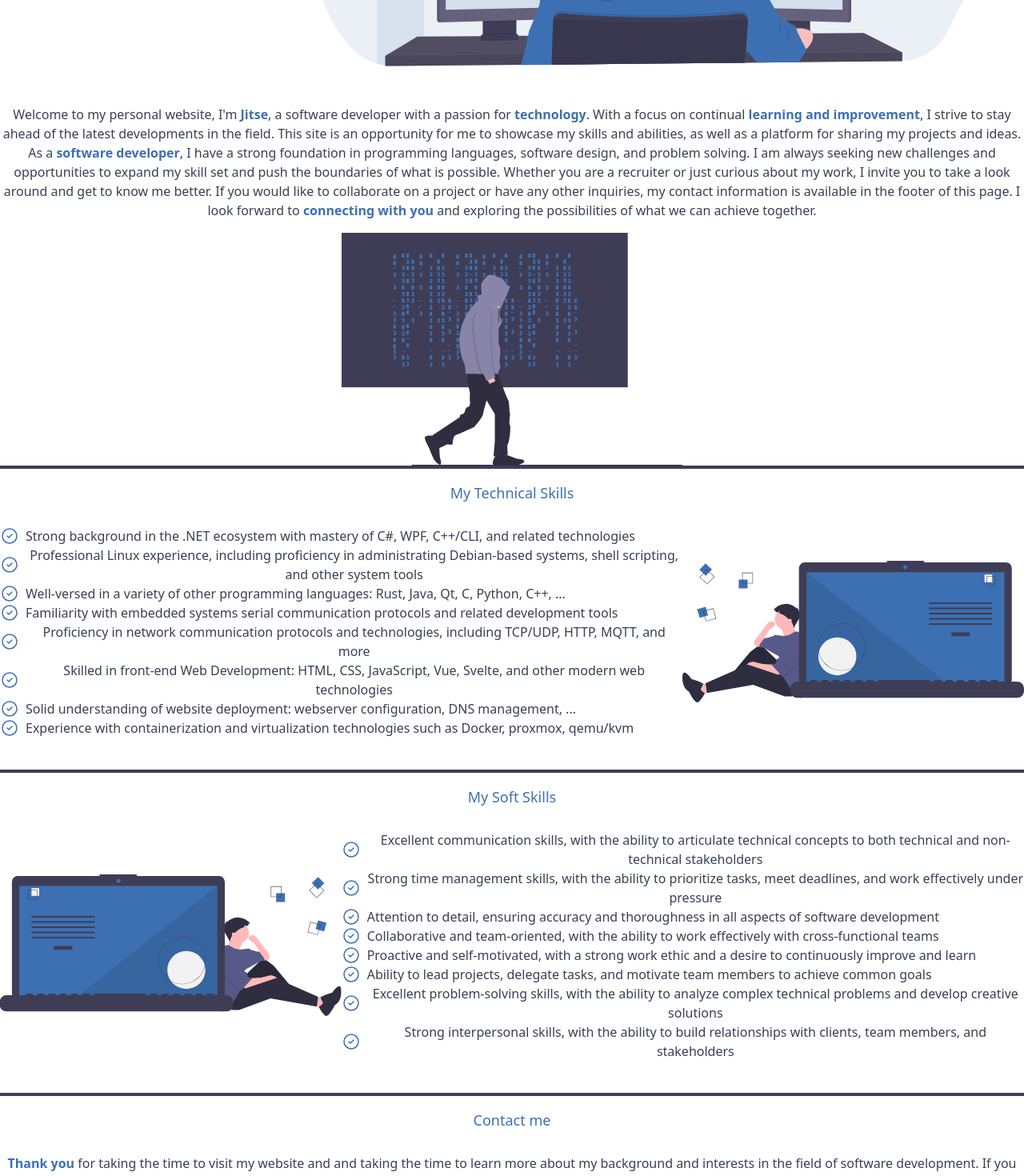
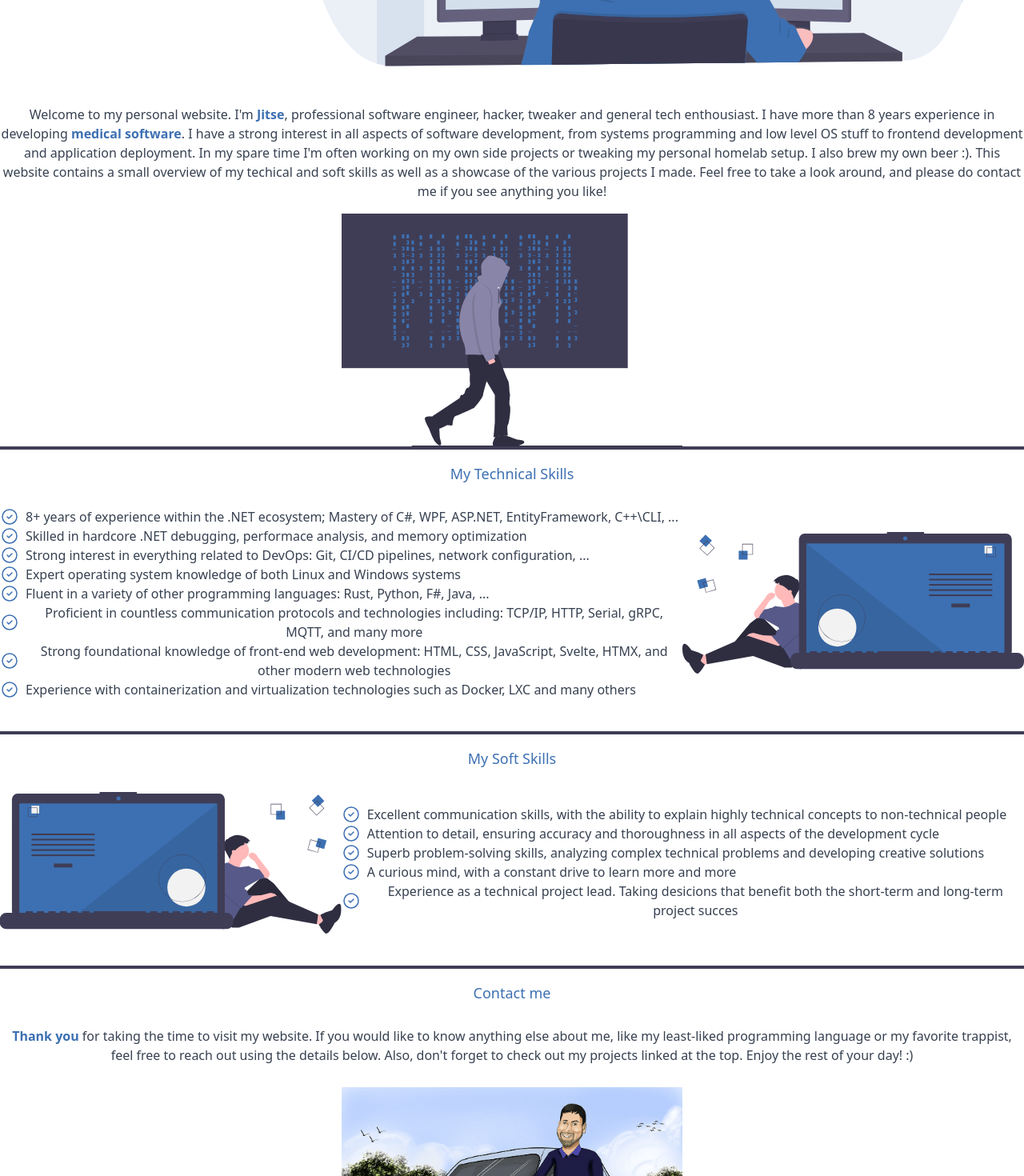
Before and after one commit to jitsem/portfolio-web2, a SvelteKit app: page / in a window 1280 px wide. Shown: the part 500-1970 px from the top of the page at 80% size. Built offline with nearby package versions, Linux system fonts and the light colour scheme.

Commit message:
Go back to the my own written skills, i.s.o relying on AI since that does not sound natural

```diff
--- a/src/routes/+layout.svelte
+++ b/src/routes/+layout.svelte
@@ -51,8 +51,8 @@
 					><img class="w-4 mx-3 my-1 fill-blue-100" src={mail} alt="mail" /></a
 				>
 			</div>
-			<p class="p-15 mx-3 text-sm"><em>Built in SvelteKit with the help of ChatGPT</em></p>
-			<p class="p-15 mx-3 text-sm"><em>&copy; jitsem 2023</em></p>
+			<p class="p-15 mx-3 text-sm"><em>Built in SvelteKit</em></p>
+			<p class="p-15 mx-3 text-sm"><em>&copy; jitsem 2024</em></p>
 		</div>
 	</footer>
 </div>
--- a/src/routes/+page.svelte
+++ b/src/routes/+page.svelte
@@ -16,23 +16,8 @@
 	</div>
 	<div class="flex flex-col justify-center items-center text-center">
 		<p class="mx-auto md:text-center text-left">
-			Welcome to my personal website, I'm <b class="text-blue-700 dark:text-blue-600 ">Jitse</b>, a
-			software developer with a passion for
-			<strong class="text-blue-700 dark:text-blue-600 ">technology</strong>. With a focus on
-			continual
-			<strong class="text-blue-700 dark:text-blue-600 ">learning and improvement</strong>, I strive
-			to stay ahead of the latest developments in the field. This site is an opportunity for me to
-			showcase my skills and abilities, as well as a platform for sharing my projects and ideas. As
-			a
-			<strong class="text-blue-700 dark:text-blue-600 ">software developer</strong>, I have a strong
-			foundation in programming languages, software design, and problem solving. I am always seeking
-			new challenges and opportunities to expand my skill set and push the boundaries of what is
-			possible. Whether you are a recruiter or just curious about my work, I invite you to take a
-			look around and get to know me better. If you would like to collaborate on a project or have
-			any other inquiries, my contact information is available in the footer of this page. I look
-			forward to
-			<strong class="text-blue-700 dark:text-blue-600 ">connecting with you</strong> and exploring the
-			possibilities of what we can achieve together.
+			Welcome to my personal website. I'm <b class="text-blue-700 dark:text-blue-600 ">Jitse</b>,	professional software engineer, hacker, tweaker and general tech enthousiast. I have more than 8 years experience in developing <b class="text-blue-700 dark:text-blue-600 ">medical software</b>. I have a strong interest in all aspects of software development, from systems programming and low level OS stuff to frontend development and application deployment. In my spare time I'm often working on my own side projects or tweaking my personal homelab setup. I also brew my own beer :).
+		    This website contains a small overview of my techical and soft skills as well as a showcase of the various projects I made. Feel free to take a look around, and please do contact me if you see anything you like!
 		</p>
 
 		<img class="w-1/3 mt-4" src={hacking1} alt="Man hacking" />
@@ -46,58 +31,49 @@
 			<ul>
 				<li class="list-none flex md:my-0 my-4">
 					<img class="inline" src={checkmark} alt="checkmark" />
-					<span class="text-center align-middle ml-2"
-						>Strong background in the .NET ecosystem with mastery of C#, WPF, C++/CLI, and related
-						technologies</span
+					<span class="text-center align-middle ml-2">8+ years of experience within the .NET ecosystem; Mastery of C#, WPF, ASP.NET, EntityFramework, C++\CLI, ...</span
+					>
+				</li>
+
+				<li class="list-none flex md:my-0 my-4">
+					<img class="inline" src={checkmark} alt="checkmark" />
+					<span class="text-center align-middle ml-2">Skilled in hardcore .NET debugging, performace analysis, and memory optimization</span
+					>
+				</li>
+				<li class="list-none flex md:my-0 my-4">
+					<img class="inline" src={checkmark} alt="checkmark" />
+					<span class="text-center align-middle ml-2">Strong interest in everything related to DevOps: Git, CI/CD pipelines, network configuration, ...</span
 					>
 				</li>
 				<li class="list-none flex md:my-0 my-4">
 					<img class="inline" src={checkmark} alt="checkmark" />
 					<span class="text-center align-middle ml-2"
-						>Professional Linux experience, including proficiency in administrating Debian-based
-						systems, shell scripting, and other system tools</span
+						>Expert operating system knowledge of both Linux and Windows systems</span
 					>
 				</li>
 				<li class="list-none flex md:my-0 my-4">
 					<img class="inline" src={checkmark} alt="checkmark" />
 					<span class="text-center align-middle ml-2"
-						>Well-versed in a variety of other programming languages: Rust, Java, Qt, C, Python,
-						C++, ...</span
-					>
-				</li>
-
-				<li class="list-none flex md:my-0 my-4">
-					<img class="inline" src={checkmark} alt="checkmark" />
-					<span class="text-center align-middle ml-2"
-						>Familiarity with embedded systems serial communication protocols and related
-						development tools</span
+						>Fluent in a variety of other programming languages: Rust, Python, F#, Java, ...</span
 					>
 				</li>
 				<li class="list-none flex md:my-0 my-4">
 					<img class="inline" src={checkmark} alt="checkmark" />
 					<span class="text-center align-middle ml-2"
-						>Proficiency in network communication protocols and technologies, including TCP/UDP,
-						HTTP, MQTT, and more</span
+						>Proficient in countless communication protocols and technologies including: TCP/IP, HTTP, Serial, gRPC, MQTT, and many more</span
 					>
 				</li>
 				<li class="list-none flex md:my-0 my-4">
 					<img class="inline" src={checkmark} alt="checkmark" />
 					<span class="text-center align-middle ml-2"
-						>Skilled in front-end Web Development: HTML, CSS, JavaScript, Vue, Svelte, and other
+						>Strong foundational knowledge of front-end web development: HTML, CSS, JavaScript, Svelte, HTMX, and other
 						modern web technologies</span
 					>
 				</li>
 				<li class="list-none flex md:my-0 my-4">
 					<img class="inline" src={checkmark} alt="checkmark" />
 					<span class="text-center align-middle ml-2"
-						>Solid understanding of website deployment: webserver configuration, DNS management, ...</span
-					>
-				</li>
-				<li class="list-none flex md:my-0 my-4">
-					<img class="inline" src={checkmark} alt="checkmark" />
-					<span class="text-center align-middle ml-2"
-						>Experience with containerization and virtualization technologies such as Docker,
-						proxmox, qemu/kvm</span
+						>Experience with containerization and virtualization technologies such as Docker, LXC and many others</span
 					>
 				</li>
 			</ul>
@@ -114,57 +90,32 @@
 				<li class="list-none flex md:my-0 my-4">
 					<img class="inline" src={checkmark} alt="checkmark" />
 					<span class="text-center align-middle ml-2"
-						>Excellent communication skills, with the ability to articulate technical concepts to
-						both technical and non-technical stakeholders</span
+						>Excellent communication skills, with the ability to explain highly technical concepts to non-technical people</span
 					>
 				</li>
 				<li class="list-none flex md:my-0 my-4">
 					<img class="inline" src={checkmark} alt="checkmark" />
 					<span class="text-center align-middle ml-2"
-						>Strong time management skills, with the ability to prioritize tasks, meet deadlines,
-						and work effectively under pressure</span
+						>Attention to detail, ensuring accuracy and thoroughness in all aspects of the development cycle</span
 					>
 				</li>
 				<li class="list-none flex md:my-0 my-4">
 					<img class="inline" src={checkmark} alt="checkmark" />
 					<span class="text-center align-middle ml-2"
-						>Attention to detail, ensuring accuracy and thoroughness in all aspects of software
-						development</span
+						>Superb problem-solving skills, analyzing complex technical
+						problems and developing creative solutions</span
 					>
 				</li>
 				<li class="list-none flex md:my-0 my-4">
 					<img class="inline" src={checkmark} alt="checkmark" />
 					<span class="text-center align-middle ml-2"
-						>Collaborative and team-oriented, with the ability to work effectively with
-						cross-functional teams</span
+						>A curious mind, with a constant drive to learn more and more</span
 					>
 				</li>
 				<li class="list-none flex md:my-0 my-4">
 					<img class="inline" src={checkmark} alt="checkmark" />
 					<span class="text-center align-middle ml-2"
-						>Proactive and self-motivated, with a strong work ethic and a desire to continuously
-						improve and learn</span
-					>
-				</li>
-				<li class="list-none flex md:my-0 my-4">
-					<img class="inline" src={checkmark} alt="checkmark" />
-					<span class="text-center align-middle ml-2"
-						>Ability to lead projects, delegate tasks, and motivate team members to achieve common
-						goals</span
-					>
-				</li>
-				<li class="list-none flex md:my-0 my-4">
-					<img class="inline" src={checkmark} alt="checkmark" />
-					<span class="text-center align-middle ml-2"
-						>Excellent problem-solving skills, with the ability to analyze complex technical
-						problems and develop creative solutions</span
-					>
-				</li>
-				<li class="list-none flex md:my-0 my-4">
-					<img class="inline" src={checkmark} alt="checkmark" />
-					<span class="text-center align-middle ml-2"
-						>Strong interpersonal skills, with the ability to build relationships with clients, team
-						members, and stakeholders</span
+						>Experience as a technical project lead. Taking desicions that benefit both the short-term and long-term project succes</span
 					>
 				</li>
 			</ul>
@@ -176,12 +127,9 @@
 		<h4 class="text-blue-700 dark:text-blue-600  text-center py-2 mt-2 text-lg">Contact me</h4>
 		<div class="flex flex-col justify-around items-center">
 			<p class="md:text-center text-left py-5">
-				<b class="text-blue-700 dark:text-blue-600 ">Thank you</b> for taking the time to visit my website
-				and and taking the time to learn more about my background and interests in the field of software
-				development. If you have any questions or would like to discuss potential collaboration opportunities,
-				please feel free to reach out using the contact information provided at the bottom of this page.
-				Also, don't forget to check out my other projects linked at the top. Enjoy the rest of your day!
-				:)
+				<b class="text-blue-700 dark:text-blue-600 ">Thank you</b> for taking the time to visit my website.
+				If you would like to know anything else about me, like my least-liked programming language or my favorite trappist,	feel free to reach out using the details below.
+				Also, don't forget to check out my projects linked at the top. Enjoy the rest of your day! :)
 			</p>
 			<img class="w-1/3 my-2" src={portait} alt="karikatuur portret" />
 		</div>
```
